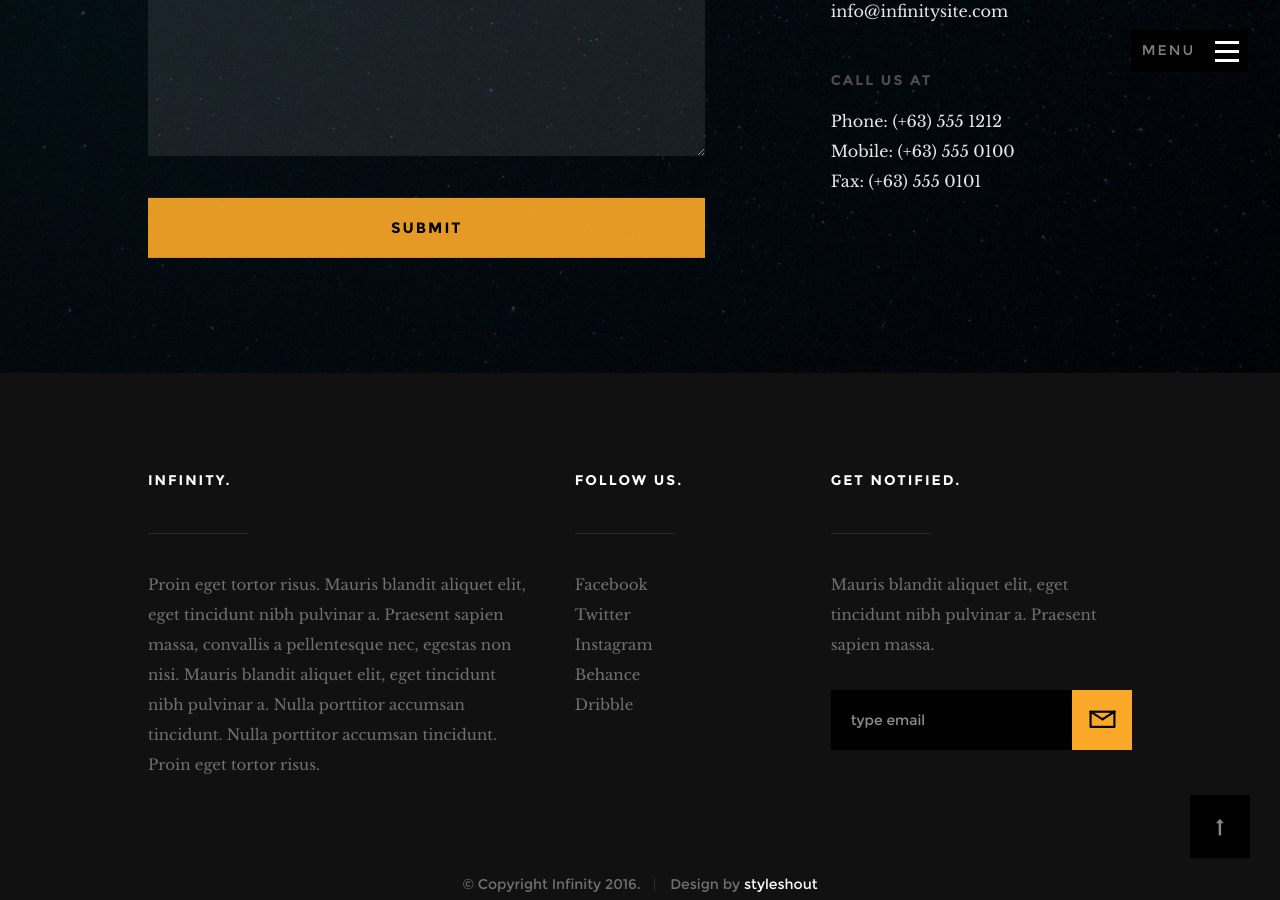
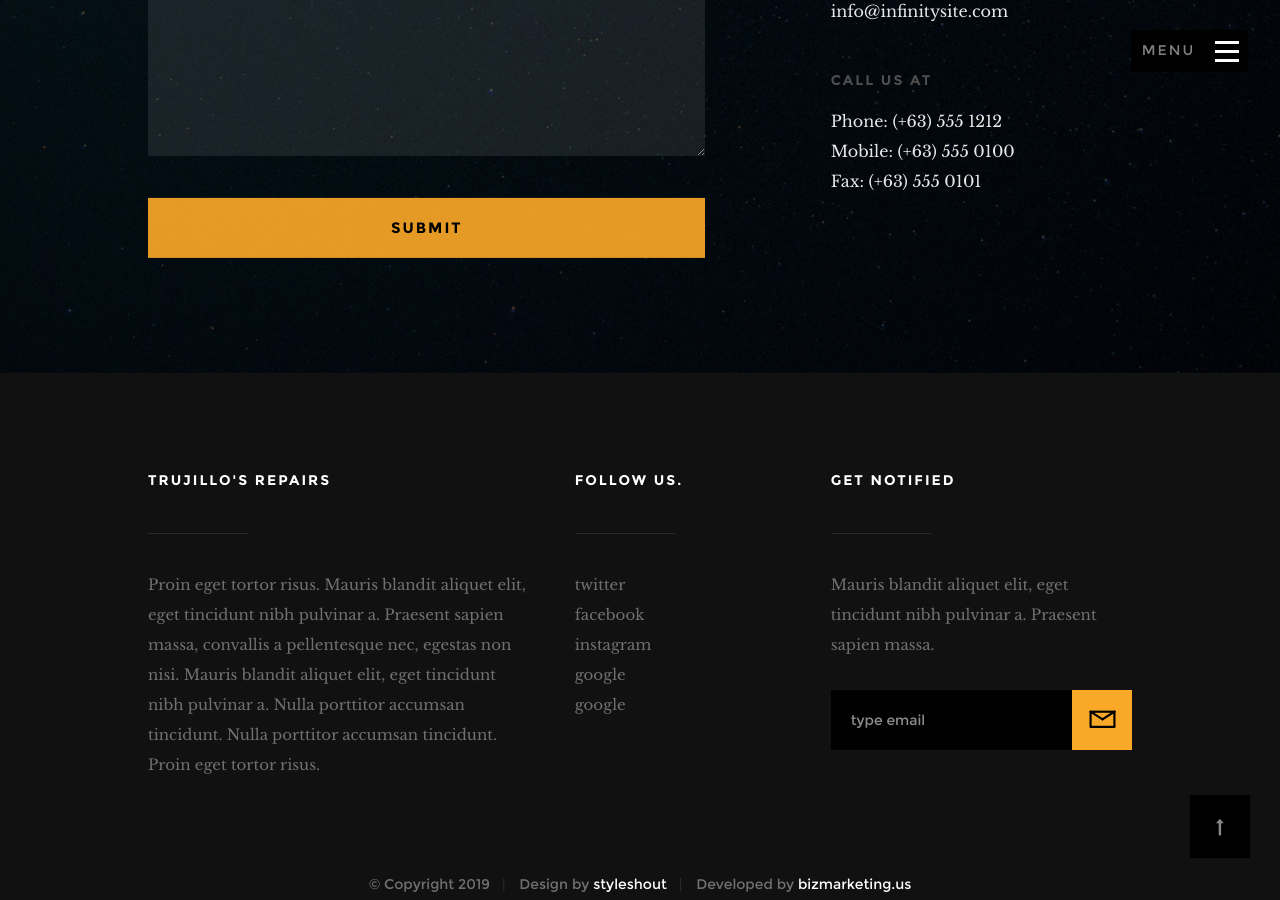
Before and after one commit to julioarhernandez/trujillosrepairs, a Jekyll site: the page built from pages/index.html, in a window 1280 px wide and 900 px high, scrolled down 7570 px. Built offline with Jekyll 4.4.1, drawn with Linux system fonts in a browser that asks for light colours; some web fonts are replaced.

Commit message:
Liquify default layout and page

```diff
--- a/_config.yml
+++ b/_config.yml
@@ -55,39 +55,6 @@
   - text: 'Contact us'
     href: '/contactus/'
 
-# Social
-social:
-  -
-    icon: 'fa-twitter'
-    name: 'twitter'
-    href: 'https://twitter.com/bizmarketingus'
-    btn: 'btn-twitter'
-    class: 'icon-1'
-  -
-    icon: 'fa-facebook-square'
-    name: 'facebook'
-    href: 'https://www.facebook.com/bizmarketing.us'
-    btn: 'btn-facebook'
-    class: 'icon-1'
-  -
-    icon: 'fa-instagram'
-    name: 'instagram'
-    href: 'https://www.instagram.com/bizmarketing.us/'
-    btn: 'btn-instagram'
-    class: 'icon-1'
-  -
-    icon: 'fa-behance'
-    name: 'google'
-    href: 'https://plus.google.com/+BizmarketingusMiami'
-    btn: 'btn-google'
-    class: 'icon-1'
-  -
-    icon: 'fa-dribbble'
-    name: 'google'
-    href: 'https://www.youtube.com/channel/UCLnu6jMF4ZlIPygBbXYUpVw'
-    btn: 'btn-google'
-    class: 'icon-1'
-
 # Theme color
 theme-color: '#f7941d'
 twitter_username: jekyllrb
--- a/_layouts/default.html
+++ b/_layouts/default.html
@@ -42,7 +42,7 @@
    <header>
 
         <div class="header-logo">
-           <a href="/">Infinity</a>
+           <a href="/">{{site.data.global.global.brand}}</a>
         </div>
 
          <a id="header-menu-trigger" href="#0">
@@ -54,7 +54,7 @@
 
              <a href="#0" class="close-button" title="close"><span>Close</span></a>
 
-            <h3>Infinity.</h3>
+            <h3>{{site.data.global.global.brand}}</h3>
 
              <ul class="nav-list">
                  <li class="current"><a class="smoothscroll" href="#home" title="">Home</a></li>
@@ -65,21 +65,11 @@
              </ul>
 
              <ul class="header-social-list">
-              <li>
-                  <a href="#"><i class="fa fa-facebook-square"></i></a>
-              </li>
-              <li>
-                  <a href="#"><i class="fa fa-twitter"></i></a>
-              </li>
-              <li>
-                  <a href="#"><i class="fa fa-instagram"></i></a>
-              </li>
-             <li>
-                 <a href="#"><i class="fa fa-behance"></i></a>
-             </li>
-              <li>
-                  <a href="#"><i class="fa fa-dribbble"></i></a>
-              </li>
+            {% for social in site.data.global.global.social %}
+                <li>
+                    <a href="{{ social.href }}"><i class="fa {{ social.icon }}"></i></a>
+                </li>
+            {% endfor %}
            </ul>
 
          </nav>  <!-- end #menu-nav-wrap -->
@@ -95,9 +85,9 @@
 
 	      	<div class="col-five tab-full footer-about">
 
-	            <h4 class="h05">Infinity.</h4>
+	            <h4 class="h05">{{ site.data.footer.footer.brand }}</h4>
 
-	            <p>Proin eget tortor risus. Mauris blandit aliquet elit, eget tincidunt nibh pulvinar a. Praesent sapien massa, convallis a pellentesque nec, egestas non nisi. Mauris blandit aliquet elit, eget tincidunt nibh pulvinar a. Nulla porttitor accumsan tincidunt. Nulla porttitor accumsan tincidunt. Proin eget tortor risus.</p>
+	            <p>{{ site.data.footer.footer.content }}</p>
 
 		      </div> <!-- end footer-about -->
 
@@ -106,20 +96,20 @@
 	      		<h4 class="h05">Follow Us.</h4>
 
 	      		<ul class="list-links">
-	      			<li><a href="#">Facebook</a></li>
-						<li><a href="#">Twitter</a></li>
-						<li><a href="#">Instagram</a></li>
-						<li><a href="#">Behance</a></li>
-						<li><a href="#">Dribble</a></li>
-					</ul>
+                    {% for social in site.data.global.global.social %}
+                    <li>
+                        <a href="{{ social.href }}">{{ social.name }}</a>
+                    </li>
+                    {% endfor %}
+                </ul>
 
 	      	</div> <!-- end footer-social -->
 
 	      	<div class="col-four tab-full footer-subscribe end">
 
-	      		<h4 class="h05">Get Notified.</h4>
+	      		<h4 class="h05">{{ site.data.footer.footer.newsletter-title }}</h4>
 
-	      		<p>Mauris blandit aliquet elit, eget tincidunt nibh pulvinar a. Praesent sapien massa.</p>
+	      		<p>{{ site.data.footer.footer.newsletter-content }}</p>
 
 	      		<div class="subscribe-form">
 
@@ -148,8 +138,9 @@
 
       		<div class="col-twelve">
 	      		<div class="copyright">
-		         	<span>© Copyright Infinity 2016.</span>
+		         	<span>© Copyright 2019</span>
 		         	<span>Design by <a href="http://www.styleshout.com/">styleshout</a></span>
+                    <span>Developed by <a href="https://www.bizmarketing.us/">bizmarketing.us</a></span>
 		         </div>
 	      	</div>
 
--- a/js/main.js
+++ b/js/main.js
@@ -308,36 +308,39 @@
 			/* submit via ajax */
 			submitHandler: function(form) {
 				var sLoader = $('#submit-loader');
+                sLoader.fadeIn();
+                setTimeout(function() {
+                    	form.submit();
+                }, 2000);
+			// 	$.ajax({
+			//       type: "POST",
+			//       url: "inc/sendEmail.php",
+			//       data: $(form).serialize(),
 
-				$.ajax({
-			      type: "POST",
-			      url: "inc/sendEmail.php",
-			      data: $(form).serialize(),
-
-			      beforeSend: function() {
-			      	sLoader.fadeIn();
-			      },
-			      success: function(msg) {
-		            // Message was sent
-		            if (msg == 'OK') {
-		            	sLoader.fadeOut();
-		               $('#message-warning').hide();
-		               $('#contactForm').fadeOut();
-		               $('#message-success').fadeIn();
-		            }
-		            // There was an error
-		            else {
-		            	sLoader.fadeOut();
-		               $('#message-warning').html(msg);
-			            $('#message-warning').fadeIn();
-		            }
-			      },
-			      error: function() {
-			      	sLoader.fadeOut();
-			      	$('#message-warning').html("Something went wrong. Please try again.");
-			         $('#message-warning').fadeIn();
-			      }
-		      });
+			//       beforeSend: function() {
+			//       	sLoader.fadeIn();
+			//       },
+			//       success: function(msg) {
+		    //         // Message was sent
+		    //         if (msg == 'OK') {
+		    //         	sLoader.fadeOut();
+		    //            $('#message-warning').hide();
+		    //            $('#contactForm').fadeOut();
+		    //            $('#message-success').fadeIn();
+		    //         }
+		    //         // There was an error
+		    //         else {
+		    //         	sLoader.fadeOut();
+		    //            $('#message-warning').html(msg);
+			//             $('#message-warning').fadeIn();
+		    //         }
+			//       },
+			//       error: function() {
+			//       	sLoader.fadeOut();
+			//       	$('#message-warning').html("Something went wrong. Please try again.");
+			//          $('#message-warning').fadeIn();
+			//       }
+		    //   });
 	  		}
 
 		});
--- a/pages/index.html
+++ b/pages/index.html
@@ -28,7 +28,7 @@
     </div> <!-- end home-content-table -->
 
     <ul class="home-social-list">
-        {% for social in site.social %}
+        {% for social in site.data.global.global.social %}
         <li class="animate-intro">
             <a href="{{ social.href }}"><i class="fa {{ social.icon }}"></i></a>
         </li>
@@ -137,7 +137,7 @@
                         </a>
                     </div> <!-- end item-wrap -->
 
-                    <div id="01" class='hide'>
+                    <div id="id{{forloop.index}}" class='hide'>
                         <h4>{{items.title}}</h4>
                         <p>{{items.content}}<a href="{{items.link}}">Details</a></p>
                     </div>
@@ -156,7 +156,7 @@
 
     <div class="row">
         <div class="col-twelve">
-            <h2 class="animate-this">What They Say About Us.</h2>
+            <h2 class="animate-this">{{ site.data.home.home.testimonials.title }}</h2>
         </div>
     </div>
 
@@ -197,17 +197,9 @@
         <div class="col-twelve">
 
             <div class="client-lists owl-carousel">
-                <div><img src="images/clients/mozilla.png" alt=""></div>
-                <div><img src="images/clients/bower.png" alt=""></div>
-                <div><img src="images/clients/codepen.png" alt=""></div>
-                <div><img src="images/clients/envato.png" alt=""></div>
-                <div><img src="images/clients/firefox.png" alt=""></div>
-                <div><img src="images/clients/grunt.png" alt=""></div>
-                <div><img src="images/clients/evernote.png" alt=""></div>
-                <div><img src="images/clients/github.png" alt=""></div>
-                <div><img src="images/clients/joomla.png" alt=""></div>
-                <div><img src="images/clients/jQuery.png" alt=""></div>
-                <div><img src="images/clients/wordpress.png" alt=""></div>
+                {% for item in site.data.home.home.clients %}
+                    <div><img src="{{ item.src }}" alt="{{ item.alt }}"></div>
+                {% endfor %}
             </div>
 
         </div> <!-- end col-twelve -->
@@ -224,12 +216,10 @@
 
     <div class="row narrow section-intro with-bottom-sep animate-this">
         <div class="col-twelve">
-            <h3>Contact</h3>
-            <h1>Get In Touch.</h1>
+            <h3>{{ site.data.home.home.contact.subtitle }}</h3>
+            <h1>{{ site.data.home.home.contact.title }}</h1>
 
-            <p class="lead">Quisque velit nisi, pretium ut lacinia in, elementum id enim. Curabitur arcu erat, accumsan
-                id imperdiet et, porttitor at sem. Lorem ipsum dolor sit amet, consectetur adipiscing elit. Praesent
-                sapien massa, convallis a pellentesque nec, egestas non nisi.</p>
+            <p class="lead">{{ site.data.home.home.contact.content }}</p>
         </div>
     </div> <!-- end section-intro -->
 
@@ -237,11 +227,11 @@
 
         <div class="col-seven tab-full animate-this">
 
-            <h5>Send Us A Message</h5>
+            <h5>{{ site.data.home.home.contact.action-title }}</h5>
 
             <!-- form -->
-            <form name="contactForm" id="contactForm" method="post">
-
+            <form name="contactForm" id="contactForm" method="post" action="{{ site.data.home.home.contact.form.action }}">
+                <input type="text" name="_gotcha" style="display:none" />
                 <div class="form-field">
                     <input name="contactName" type="text" id="contactName" placeholder="Name" value="" minlength="2"
                         required="">
@@ -293,31 +283,26 @@
 
         <div class="col-four tab-full contact-info end animate-this">
 
-            <h5>Contact Information</h5>
+            <h5>{{ site.data.home.home.contact.information.title }}</h5>
 
             <div class="cinfo">
-                <h6>Where to Find Us</h6>
+                <h6>{{ site.data.home.home.contact.information.subtitle }}</h6>
                 <p>
-                    1600 Amphitheatre Parkway<br>
-                    Mountain View, CA<br>
-                    94043 US
+                    {{ site.data.home.home.contact.information.address }}
                 </p>
             </div> <!-- end cinfo -->
 
             <div class="cinfo">
-                <h6>Email Us At</h6>
+                <h6>{{ site.data.home.home.contact.information.email-title }}</h6>
                 <p>
-                    someone@infinitysite.com<br>
-                    info@infinitysite.com
+                    {{ site.data.home.home.contact.information.emails }}
                 </p>
             </div> <!-- end cinfo -->
 
             <div class="cinfo">
-                <h6>Call Us At</h6>
+                <h6>{{ site.data.home.home.contact.information.phone-title }}</h6>
                 <p>
-                    Phone: (+63) 555 1212<br>
-                    Mobile: (+63) 555 0100<br>
-                    Fax: (+63) 555 0101
+                    {{ site.data.home.home.contact.information.phones }}
                 </p>
             </div>
 
```
Also changed, not shown: other parts of pages/index.html (+1 -1 lines), _data/footer/footer.yml (added, +10 -0 lines), _data/global/global.yml (added, +32 -0 lines), _data/home/home.yml (+61 -1 lines).
